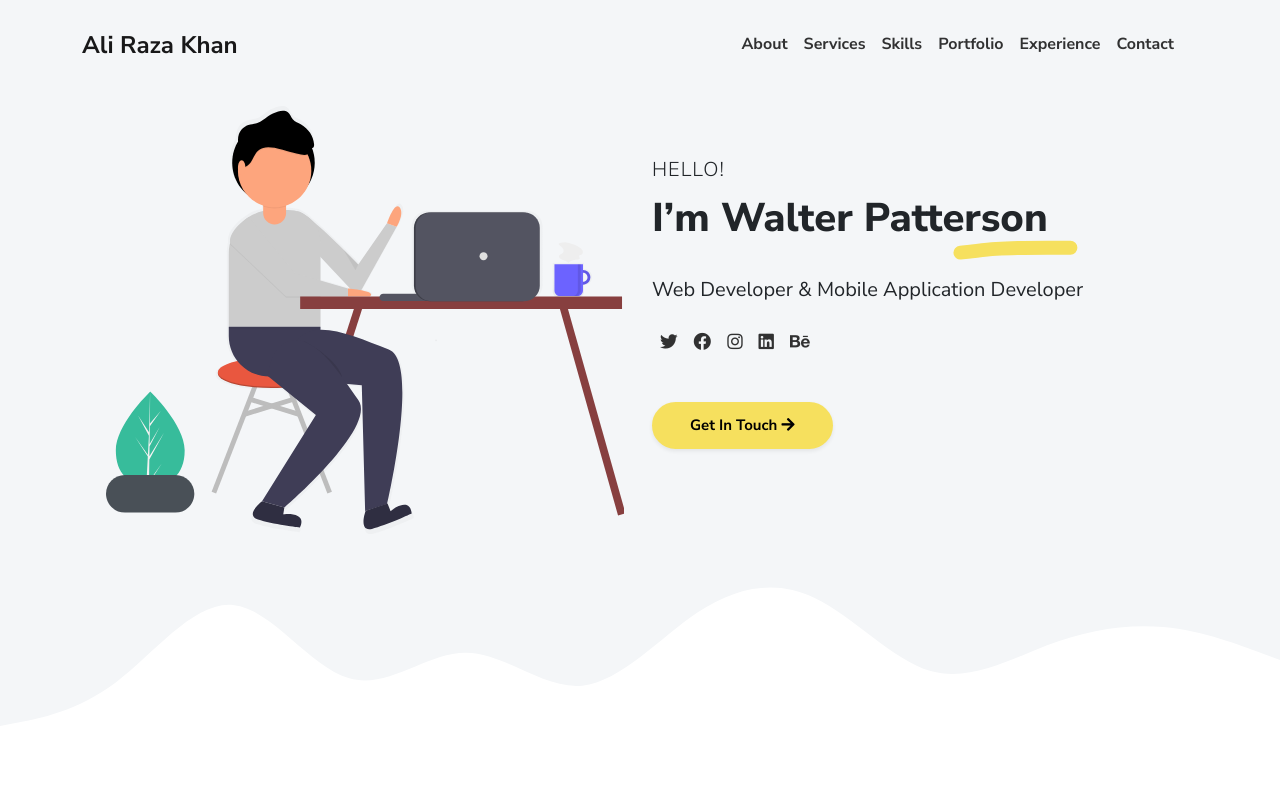
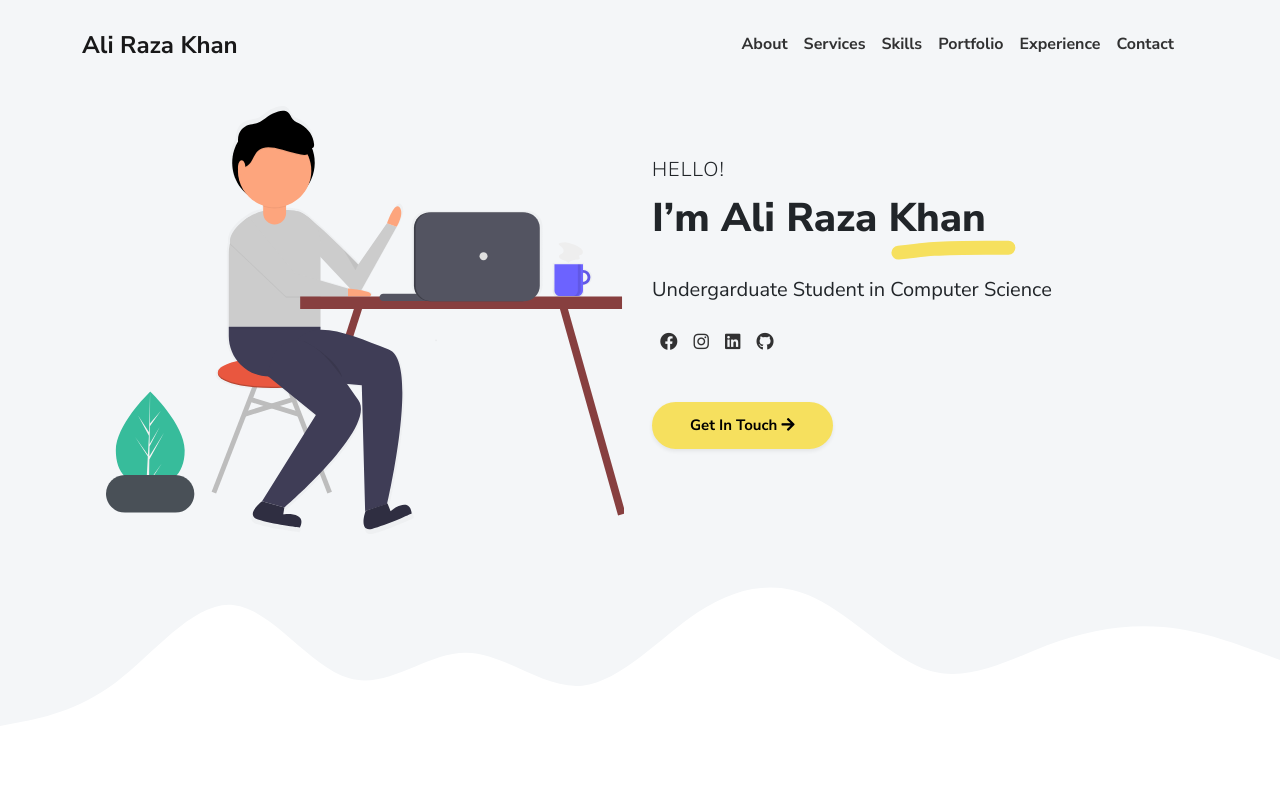
Before and after one commit to ALIRAZA47/cv, a plain HTML site: page index.html in a window 1280 px wide. Shown: the top 800 px of the page. Drawn offline with Linux system fonts and the light colour scheme.

Commit message:
Edited some intro

```diff
--- a/index.html
+++ b/index.html
@@ -5,7 +5,7 @@
     <meta charset="UTF-8">
     <meta http-equiv="X-UA-Compatible" content="IE=edge">
     <meta name="viewport" content="width=device-width, initial-scale=1">
-    <title>Super Folio</title>
+    <title>ARK-Portfolio</title>
     <link rel="preconnect" href="https://fonts.gstatic.com" crossorigin="crossorigin"/>
     <link rel="preload" as="style" href="https://fonts.googleapis.com/css2?family=Nunito+Sans:wght@300;400;700;800&amp;display=swap"/>
     <link rel="stylesheet" href="https://fonts.googleapis.com/css2?family=Nunito+Sans:wght@300;400;700;800&amp;display=swap" media="print" onload="this.media='all'"/>
@@ -54,16 +54,15 @@
         <div class="col-lg-6">
           <div class="mt-5">
             <p class="lead text-uppercase mb-1">Hello!</p>
-            <h1 class="intro-title marker" data-aos="fade-left" data-aos-delay="50">I’m Walter Patterson</h1>
-            <p class="lead fw-normal mt-3" data-aos="fade-up" data-aos-delay="100">Web Developer & Mobile Application Developer</p>
+            <h1 class="intro-title marker" data-aos="fade-left" data-aos-delay="50">I’m Ali Raza Khan</h1>
+            <p class="lead fw-normal mt-3" data-aos="fade-up" data-aos-delay="100">Undergarduate Student in Computer Science</p>
             <div class="social-nav" data-aos="fade-up" data-aos-delay="200">
               <nav role="navigation">
                 <ul class="nav justify-content-left">
-                  <li class="nav-item"><a class="nav-link" href="https://twitter.com/templateflip" title="Twitter"><i class="fab fa-twitter"></i><span class="menu-title sr-only">Twitter</span></a></li>
-                  <li class="nav-item"><a class="nav-link" href="https://www.facebook.com/templateflip" title="Facebook"><i class="fab fa-facebook"></i><span class="menu-title sr-only">Facebook</span></a></li>
-                  <li class="nav-item"><a class="nav-link" href="https://www.instagram.com/templateflip" title="Instagram"><i class="fab fa-instagram"></i><span class="menu-title sr-only">Instagram</span></a></li>
-                  <li class="nav-item"><a class="nav-link" href="https://www.linkedin.com/" title="LinkedIn"><i class="fab fa-linkedin"></i><span class="menu-title sr-only">LinkedIn</span></a></li>
-                  <li class="nav-item"><a class="nav-link" href="https://www.behance.net/templateflip" title="Behance"><i class="fab fa-behance"></i><span class="menu-title sr-only">Behance</span></a></li>
+                  <li class="nav-item"><a class="nav-link" href="https://www.facebook.com/people/Ali-Raza-Khan/100008329454484/" title="Facebook"><i class="fab fa-facebook"></i><span class="menu-title sr-only">Facebook</span></a></li>
+                  <li class="nav-item"><a class="nav-link" href="https://www.instagram.com/ali_razakhann" title="Instagram"><i class="fab fa-instagram"></i><span class="menu-title sr-only">Instagram</span></a></li>
+                  <li class="nav-item"><a class="nav-link" href="https://www.linkedin.com/in/khanaliraza/" title="LinkedIn"><i class="fab fa-linkedin"></i><span class="menu-title sr-only">LinkedIn</span></a></li>
+                  <li class="nav-item"><a class="nav-link" href="https://github.com/ALIRAZA47/" title="Github"><i class="fab fa-github"></i><span class="menu-title sr-only">Github</span></a></li>
                 </ul>
               </nav>
             </div>
```
